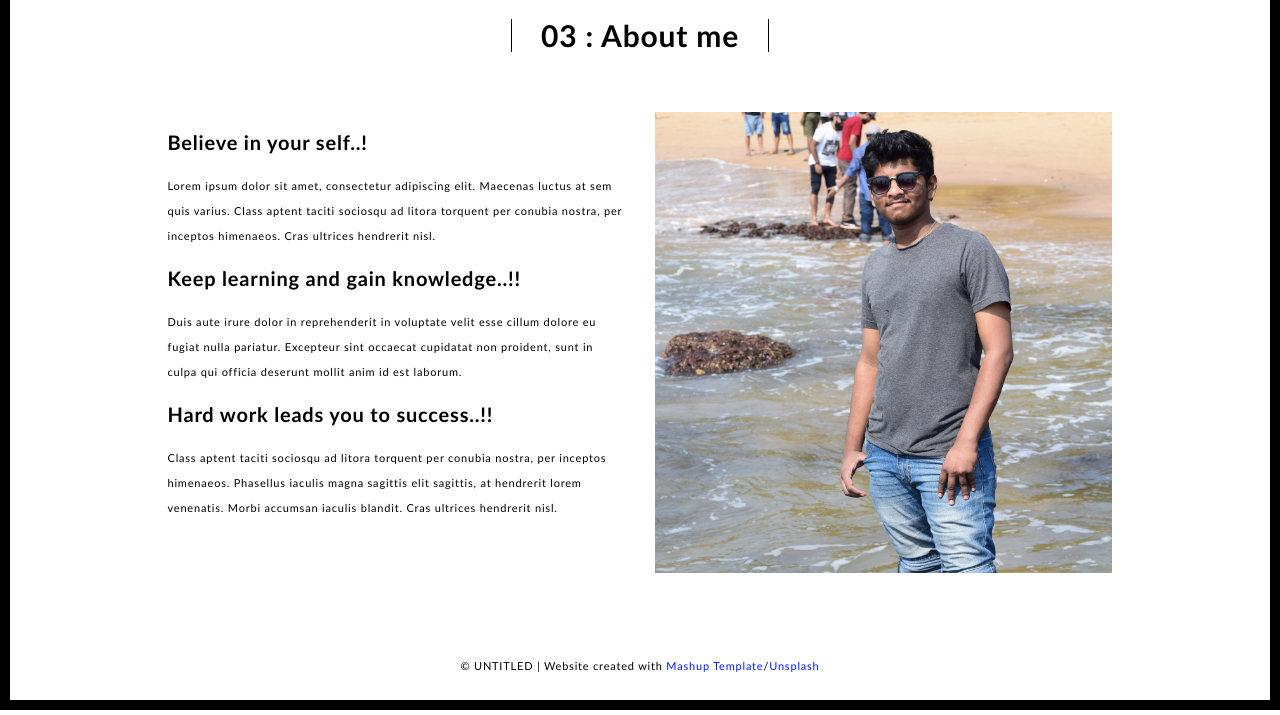
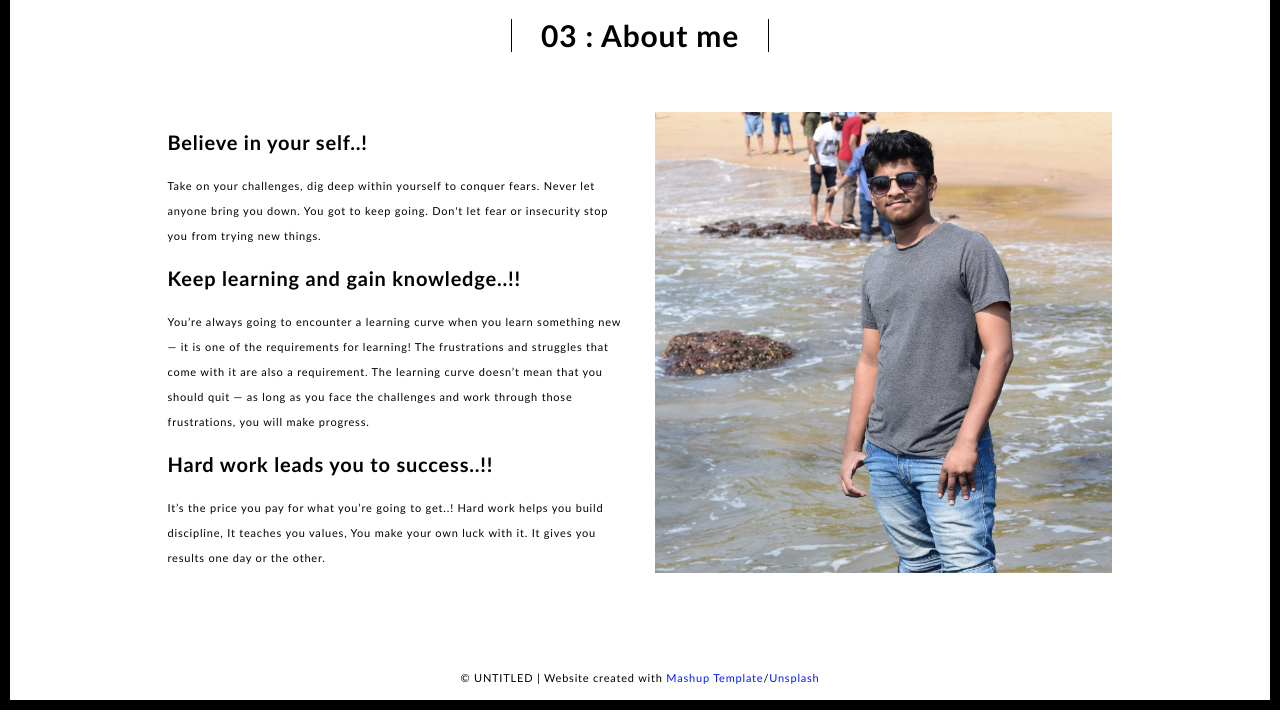
Before and after one commit to harsha333/mywebsite, a Flask app: page /about.html in a window 1280 px wide. Shown: the part 90-805 px from the top of the page. Run offline with Flask 2, Linux system fonts and the light colour scheme; some libraries are stand-ins or nearby versions.

Commit message:
Update about.html

```diff
--- a/templates/about.html
+++ b/templates/about.html
@@ -62,18 +62,21 @@
               <div class="row">
                 <div class="col-xs-12 col-md-6">
                   <h3>Believe in your self..!</h3>
-                  <p>Lorem ipsum dolor sit amet, consectetur adipiscing elit. Maecenas luctus at sem quis varius.
-                  Class aptent taciti sociosqu ad litora torquent per conubia nostra, per inceptos himenaeos. Cras ultrices hendrerit nisl.</p>
+                  <p>Take on your challenges, dig deep within yourself to conquer fears. Never let anyone bring you down. You got to keep going.
+                  Don't let fear or insecurity stop you from trying new things.</p>
                   <h3>Keep learning and gain knowledge..!!</h3>
-                  <p>Duis aute irure dolor in reprehenderit in voluptate velit esse
-                  cillum dolore eu fugiat nulla pariatur. Excepteur sint occaecat cupidatat non
-                  proident, sunt in culpa qui officia deserunt mollit anim id est laborum.
+                  <p>You’re always going to encounter a learning curve when you learn something new —
+                  it is  one of the requirements for learning! The frustrations and struggles that come with it are also a requirement.
+                  The learning curve doesn’t mean that you should quit
+                  — as long as you face the challenges and work through those frustrations, you will make progress.
                   <h3>Hard work leads you to success..!!</h3>
                   <p>
-                  Class aptent taciti sociosqu ad litora torquent per conubia nostra, per inceptos himenaeos. Phasellus iaculis magna sagittis elit sagittis, at hendrerit lorem venenatis. Morbi accumsan iaculis blandit. Cras ultrices hendrerit nisl.</p>
+                   It’s the price you pay for what you’re going to get..!
+                   Hard work helps you build discipline, It teaches you values, You make your own luck with it.
+                   It gives you results one day or the other. </p>
                 </div>
                 <div class="col-xs-12 col-md-6">
-                  <img src="./static/assets/images/harsha1.jpg" class="img-responsive" alt="">
+                  <img src="./static/assets/images/harsha1.JPG" class="img-responsive" alt="">
                 </div>
               </div>
             </div>
```
